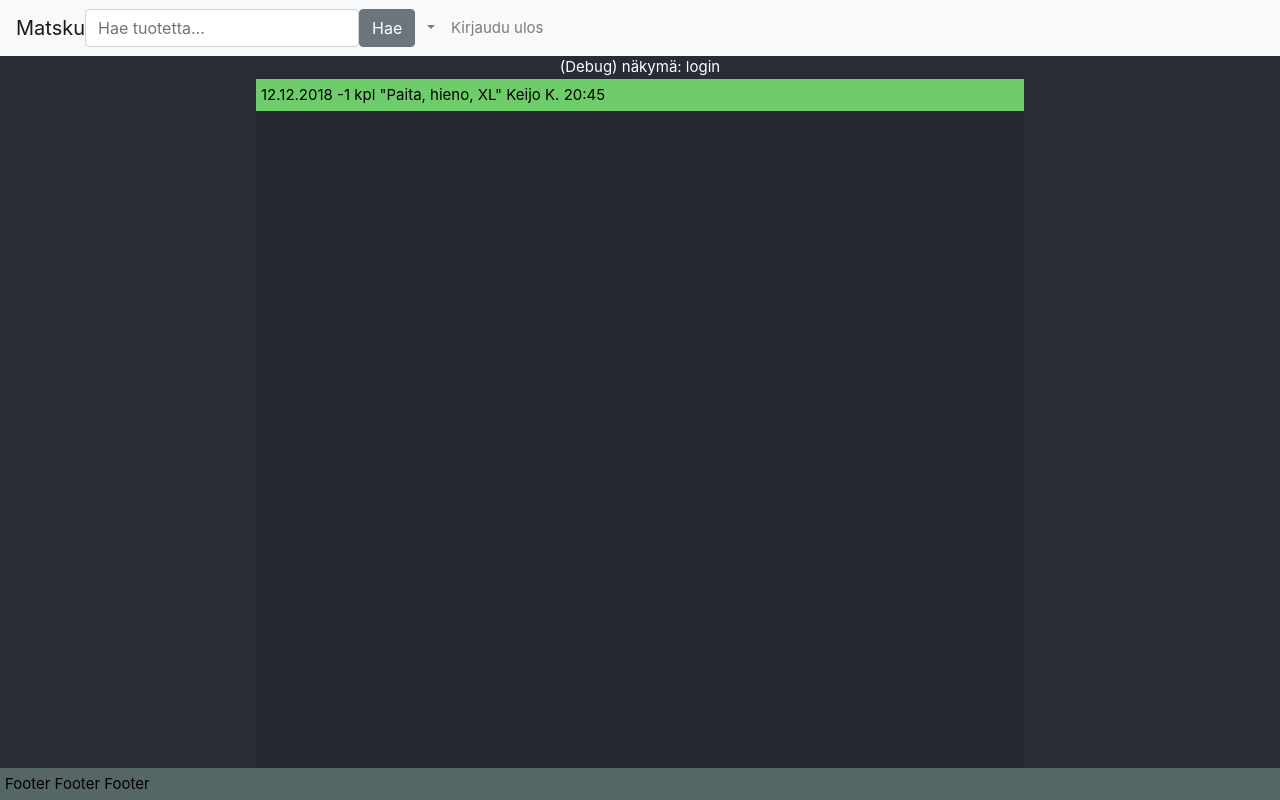
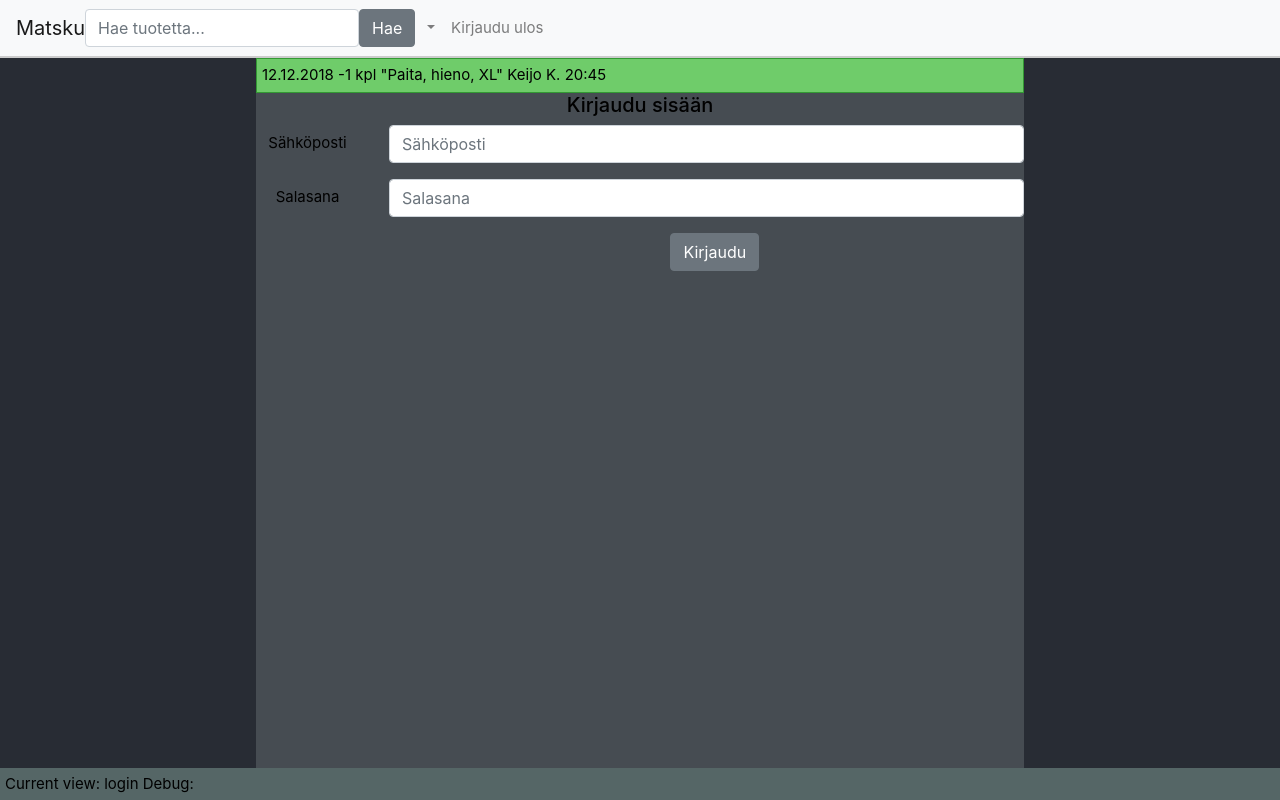
Before and after one commit to jttkinnunen/OnlineCatalog, a React (Create React App) app in the folder front-end/: page / in a window 1280 px wide. Both pictures are taken after a click on the link "Kirjaudu ulos". Built offline with nearby package versions, Linux system fonts and the light colour scheme.

Commit message:
Added new views to "Add product" and "Log in". Added template request for getArticles, not fully working yet.

```diff
--- a/front-end/src/App.css
+++ b/front-end/src/App.css
@@ -6,8 +6,9 @@
   color: #61dafb;
 }
 
+
 .App-header {
-  background-color: #282c34;
+  background-color: #282c34; /*background-color: #282c34;*/
   min-height: 100vh;
   display: flex;
   flex-direction: column;
@@ -40,6 +41,7 @@
   background-color: #6fcc6a;
   color: #000000;
   padding: 5px;
+  border: #339933 1px solid;
 }
 
 .footer {
@@ -59,6 +61,10 @@
   color: #000000;
 }
 
+.navigation-bar {
+  border-bottom: #cccccc 2px solid;
+}
+
 .body {
   display: flex;
   flex: 1 1 auto;
@@ -69,9 +75,8 @@
   min-width: 768px;
   width: 50%;
   font-size: calc(15px + 0vmin);
-  background-color: #242a30;
+  background-color: #464c52; /*background-color: #242a30;*/
   color: black;
-
 }
 .h1, h2, h3, h4, h5, h6, .h1, .h2, .h3, .h4, .h5, .h6 {
   color: black;
--- a/front-end/src/App.js
+++ b/front-end/src/App.js
@@ -7,16 +7,20 @@ import Navigation_bar from './components/Navigation.js';
 import Footer from './components/Footer.js';
 
 
+// TODO: See if parts of fetchArticle() and login() can be combined into a postQuery(mapping, payload) function to reduce redundant code
+
 class App extends Component {
     constructor(props) {
         super(props);
         this.setView = this.setView.bind(this);
+        this.login = this.login.bind(this);
         this.state = {
             // Tähän kaikki mahdolliset muuttujat mitä sivulla voi olla. Päivitetään alielementeille tarvittaessa.
 
             current_view: "articles", // articles, add-article, audit-log, article-detailed, login, manage-users, forgot-pass, change-pass, profile-page
             user: null,
-            user_token: null,
+            debug: '',
+            user_token: "123456789",
             user_rights: "admin", // admin/user
             articles: [
                 {
@@ -64,7 +68,50 @@ class App extends Component {
         };
     }
 
+
+
+    fetchArticles() {
+        // TODO: Edit as needed and catch the promise and change this.state.articles[] based on result
+        // TODO: Add .env(?) variable instead of hardcoded IP
+        // Confirmed to send properly, but receive (.then) is not done
+
+        var token = this.state.user_token;
+
+        //this.state.debug = this.state.debug + ' ' + token;
+
+        fetch('http://localhost:8080/getArticles/', {
+            method: "post",
+            headers: {
+                'Content-Type': "application/x-www-form-urlencoded"
+            },
+            body: "token="+{token}
+        })
+        .then(function(myJson) {
+            this.state.debug = this.state.debug + JSON.stringify(myJson);
+        })
+    }
+
+    login(user, pass) {
+        // TODO: Edit as needed and catch the promise and change this.state.articles[] based on result
+        // Confirmed to send properly, but receive (.then) is not done
+
+
+        fetch('http://localhost:8080/login/', {
+            method: "post",
+            headers: {
+                'Content-Type': "application/x-www-form-urlencoded"
+            },
+            body: "username="+{user}+"&password="+{pass}
+        })
+            .then(function(myJson) {
+                this.state.debug = this.state.debug + JSON.stringify(myJson);
+            })
+    }
+
     setView(new_view) {
+        if(new_view === "articles")
+            this.fetchArticles();
+
         this.setState({
             current_view: new_view,
         })
@@ -77,20 +124,19 @@ class App extends Component {
                 <header className="App-header">
 
                     <div class="container-fluid" className = "navigation-bar" >
-
                         <Navigation_bar setView = {this.setView} />
                     </div>
-                    (Debug) näkymä: {this.state.current_view}
+
                     <div class="container" className = "body">
                         <div className="container-fluid" className="event-bar">
                             <Events/>
 
                         </div>
-                        <Body  current_view = {this.state.current_view} articles = {this.state.articles} />
+                        <Body  current_view = {this.state.current_view} articles = {this.state.articles} login = {this.login}/>
                     </div>
 
                     <div className="container-fluid" className="footer">
-                        <Footer/>
+                        <Footer view = {this.state.current_view} debug = {this.state.debug}/>
                     </div>
 
                 </header>
--- a/front-end/src/components/Body.js
+++ b/front-end/src/components/Body.js
@@ -6,7 +6,7 @@ import ChangePassword from './body-components/ChangePassword.js';
 import ProfilePage from './body-components/ProfilePage.js';
 import ArticleDetailed from './body-components/ArticleDetailed.js';
 import ForgotPassword from './body-components/ForgotPassword.js';
-import AddArticle from './body-components/ForgotPassword.js';
+import AddArticle from './body-components/AddArticle.js';
 
 // Täältä löytyy kaikenlaista:
 // https://reactstrap.github.io/components/form/
@@ -26,7 +26,7 @@ class Body extends React.Component {
 
         if (this.props.current_view === "login")
             return (
-                <Login/>
+                <Login login = {this.props.login} />
             );
 
         if (this.props.current_view === "manage-users")
--- a/front-end/src/components/Events.js
+++ b/front-end/src/components/Events.js
@@ -1,21 +1,5 @@
 import React from "react";
-import { Collapse,
-    Navbar,
-    NavbarToggler,
-    NavbarBrand,
-    Nav,
-    NavItem,
-    NavLink,
-    UncontrolledDropdown,
-    DropdownToggle,
-    DropdownMenu,
-    Button,
-    FormGroup,
-    Label,
-    Input,
-    Form,
-    DropdownItem,
-UncontrolledCollapse,} from 'reactstrap';
+import {UncontrolledCollapse} from 'reactstrap';
 
 // Kannattaa katsoa navbaria ja sen collapse ominaisuutta ainakin.
 // https://reactstrap.github.io/components/navbar/
--- a/front-end/src/components/Footer.js
+++ b/front-end/src/components/Footer.js
@@ -5,9 +5,7 @@ class Footer extends React.Component {
     render() {
         return (
             <div className="event-text">
-                Footer
-                Footer
-                Footer
+                Current view: {this.props.view} Debug: {this.props.debug}
             </div>
         );
     }
--- a/front-end/src/components/body-components/AddArticle.js
+++ b/front-end/src/components/body-components/AddArticle.js
@@ -1,9 +1,50 @@
 import React from "react";
+import { Col, Button, Form, FormGroup, Label, FormFeedback, Input, FormText } from 'reactstrap';
+
+// TODO: All functionality, formatting
 
 class AddArticle extends React.Component {
     render() {
-        return(
-            <div></div>
+        return (
+            <Form>
+                <FormGroup>
+                    <Label for="productName">Tuotteen nimi</Label>
+                    <Input valid />
+                    <FormFeedback valid>Hienoa! Tuotenimi on saatavilla</FormFeedback>
+                    <FormText>Nimeä tuote tähän tapaan: "Paita, FCG, XL" tai "Kynä, FCGTalent, Punainen"</FormText>
+                </FormGroup>
+
+                <FormGroup row>
+                    <Label for="exampleSelect" sm={2}>Varasto</Label>
+                    <Col sm={10}>
+                        <Input type="select" name="select" id="exampleSelect" />
+                    </Col>
+                </FormGroup>
+
+                <FormGroup row>
+                    <Label for="exampleText" sm={2}>Tuotteen kuvaus</Label>
+                    <Col sm={10}>
+                        <Input type="textarea" name="text" id="exampleText" />
+                    </Col>
+                </FormGroup>
+
+                <FormGroup row>
+                    <Label for="sendImage" sm={2}>Kuva</Label>
+                    <Col sm={10}>
+                        <Input type="file" name="file" id="sendImage" />
+                        <FormText color="muted">
+                            Voit valita tuotteelle osuvan kuva käyttämältäsi laitteelta.
+                            Kuvan koko ei saa ylittää 999999 Mb
+                        </FormText>
+                    </Col>
+                </FormGroup>
+
+                <FormGroup check row>
+                    <Col sm={{ size: 10, offset: 2 }}>
+                        <Button>Lähetä</Button>
+                    </Col>
+                </FormGroup>
+            </Form>
         );
     }
 }
--- a/front-end/src/components/body-components/Login.js
+++ b/front-end/src/components/body-components/Login.js
@@ -1,9 +1,37 @@
 import React from "react";
+import { Col, Button, Form, FormGroup, Label, Input, FormText } from 'reactstrap';
+
+
+// TODO: Katso linkki alta, hyödyllinen
+// TODO: muotoile, laita "this.props.login" argumenteiksi kenttien arvot placeholdereiden tilalle
+// TODO: lisää "unohdin salasanani" linkki
+
+
+// TODO: https://reactstrap.github.io/components/form/
 
 class Login extends React.Component {
     render() {
         return(
-            <div></div>
+            <Form>
+                <h5>Kirjaudu sisään</h5>
+                <FormGroup row>
+                    <Label for="exampleEmail" sm={2}>Sähköposti</Label>
+                    <Col sm={10}>
+                        <Input type="email" name="email" id="exampleEmail" placeholder="Sähköposti" />
+                    </Col>
+                </FormGroup>
+                <FormGroup row>
+                    <Label for="examplePassword" sm={2}>Salasana</Label>
+                    <Col sm={10}>
+                        <Input type="password" name="password" id="examplePassword" placeholder="Salasana" />
+                    </Col>
+                </FormGroup>
+                <FormGroup check row>
+                    <Col sm={{ size: 10, offset: 2 }}>
+                        <Button onClick={() => this.props.login("urpo","turpo")}>Kirjaudu</Button>
+                    </Col>
+                </FormGroup>
+            </Form>
         );
     }
 }
```
Also changed, not shown: 1 other file (tests, documents, lock files or other folders).
